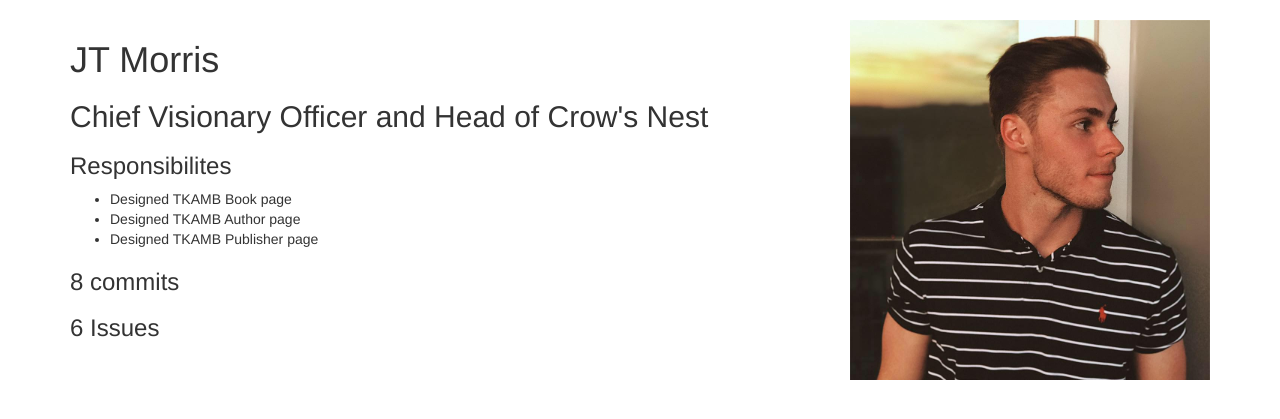
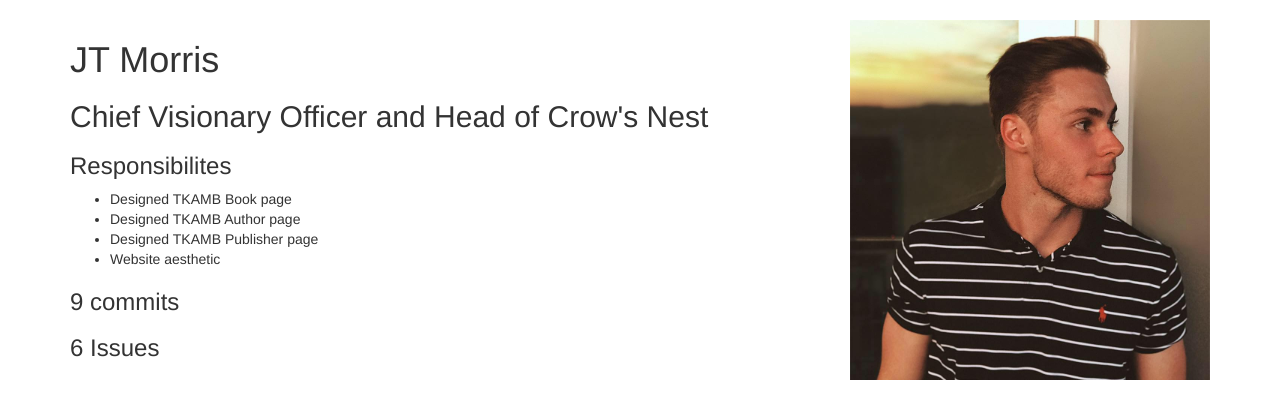
Before and after one commit to nguyentb95/cs329e-idb, a Flask app: template templates/joemorris.html in a window 1280 px wide. Shown: the part 52-471 px from the top of the page. Run offline with Flask 2, Linux system fonts and the light colour scheme; the template is opened without the code that fills it, so the values that code supplies are empty; some libraries are stand-ins or nearby versions.

Commit message:
edited JT bio page

```diff
--- a/templates/joemorris.html
+++ b/templates/joemorris.html
@@ -25,9 +25,10 @@
                 <ul>
                     <li>Designed TKAMB Book page</li>
                     <li>Designed TKAMB Author page</li>
-                    <li>Designed TKAMB Publisher page</li>
+                    <li>Designed TKAMB Publisher page
+                    <li>Website aesthetic</li>
                 </ul>
-                <h3>8 commits</h3>
+                <h3>9 commits</h3>
                 <h3>6 Issues</h3>
             </div>
             <div class="col-sm-4">
```
